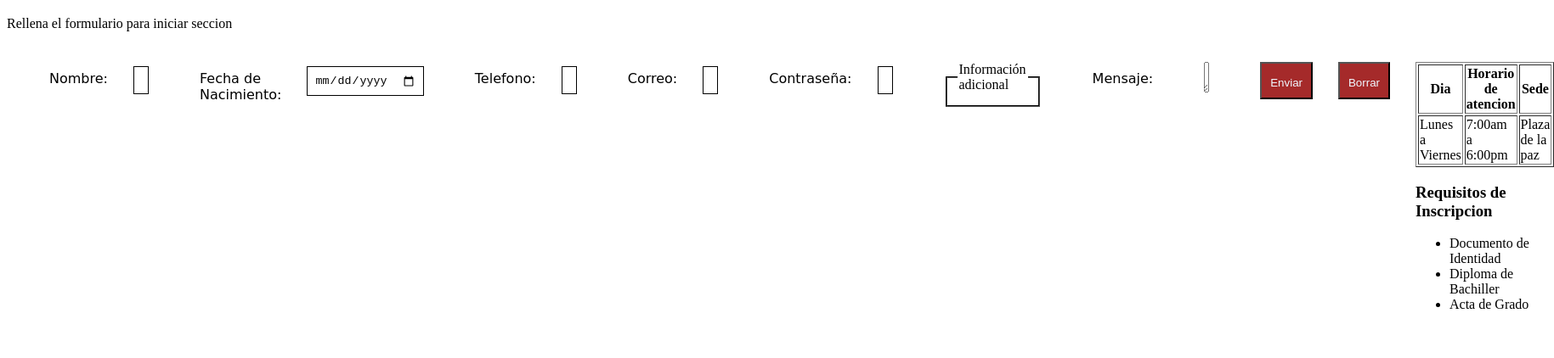
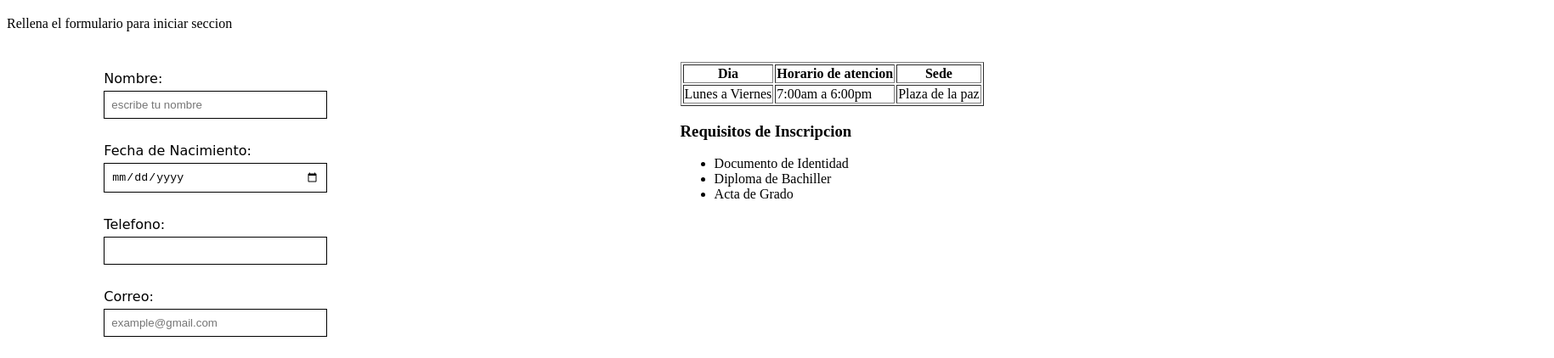
Before and after one commit to Yeneiris/LABORATORIO-entregable7IUB, a plain HTML site: page index.html in a window 1280 px wide. Shown: the part 183-605 px from the top of the page at 85% size, 1829 px wide, since content can reach past the window. Drawn offline with Linux system fonts and the light colour scheme.

Commit message:
informacion

```diff
--- a/index.html
+++ b/index.html
@@ -14,7 +14,7 @@
     </h1>
     <p>Rellena el formulario para iniciar seccion</p>
 <div class="contenedor-principal">
-<form action="" method="post"></form>
+<form action="" method="post">
 
         <label for="">Nombre:</label>
         <input type="text" required minlength="3" placeholder="escribe tu nombre">
@@ -41,7 +41,7 @@
         <br>
        <button>Enviar</button>
        <button>Borrar</button>
-
+</form>
        <div class="seccion-tabla">
        <table border="1">
         <thead>
--- a/style.css
+++ b/style.css
@@ -28,17 +28,17 @@ textarea{
 }
 .contenedor-principal{
     display: flex;
-    flex-direction: row;
+
     justify-content: space-around;
     align-items: flex-start;
     padding: 20px;
-    gap: 30px;
+
  }
  form{
-    flex: 1;
+    display:flex;
+    flex-direction: column;
+    width: 40%;
+ }
+ .seccion-tabla{
     max-width: 45%;
  }
- .seccion-tabla{
-    flex: 1;
-    max-width: 45%;
- }
```
